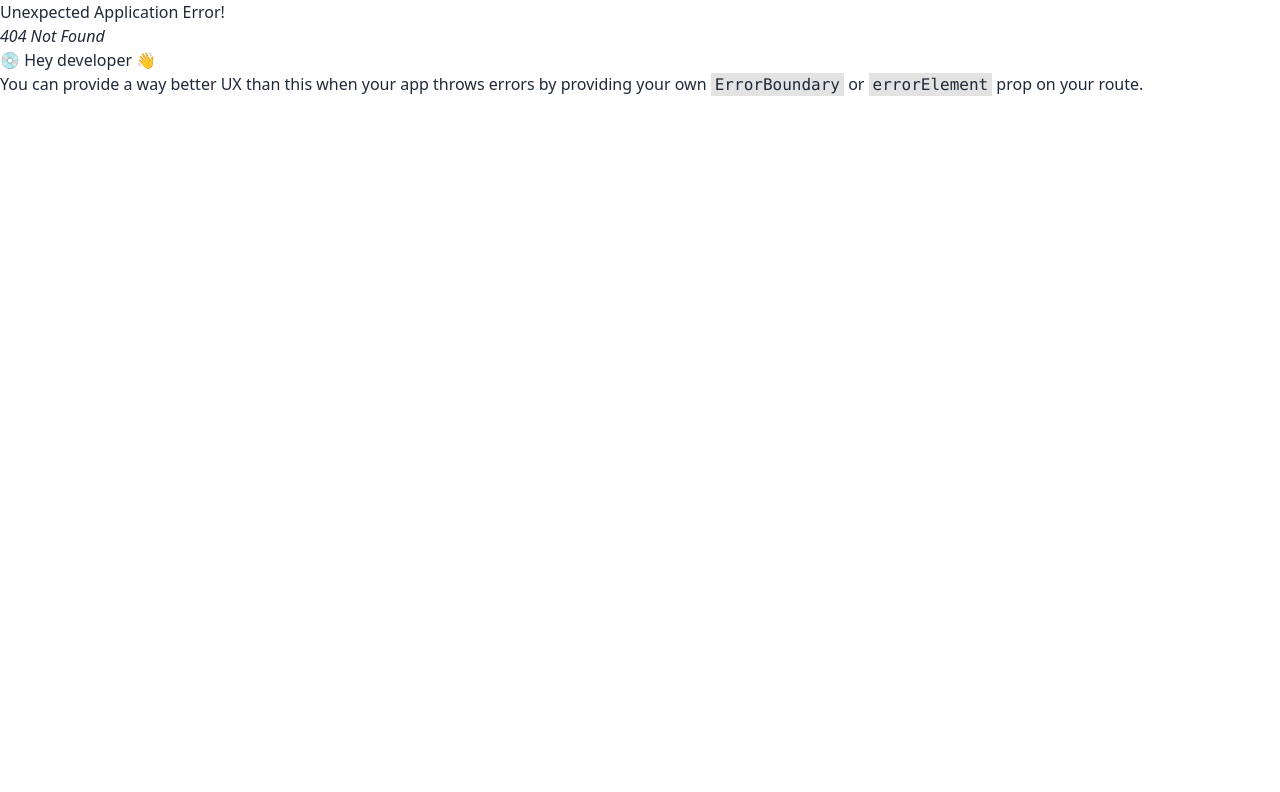
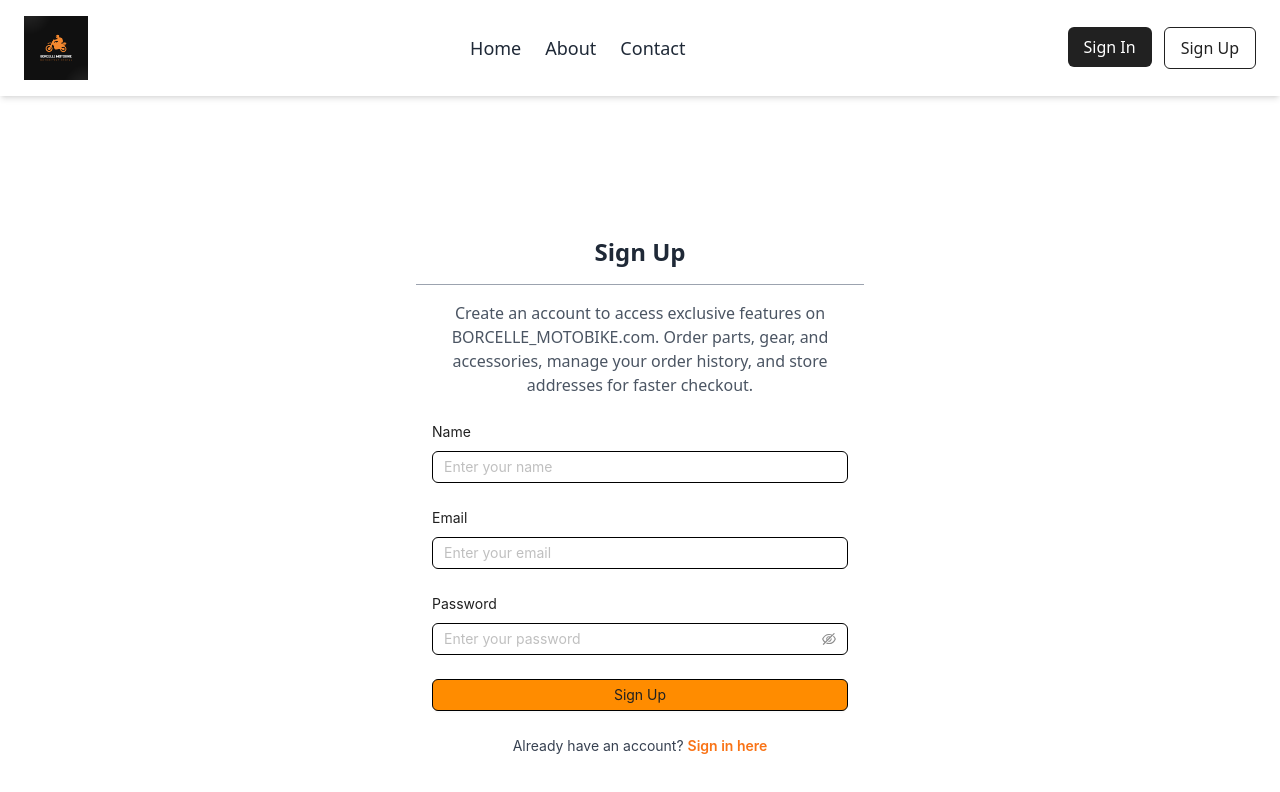
Before and after one commit to mohammad-salim-23/Assignment4BikeClient, a React (Vite) app: page /signup in a window 1280 px wide. Before the commit this address had no page. Shown: the top 792 px of the page. Built offline with nearby package versions, Linux system fonts and the light colour scheme.

Commit message:
Banner component add

```diff
--- /dev/null
+++ b/src/CSSdesign/All.css
@@ -0,0 +1,66 @@
+.img-style{
+    height: 500px;
+    width: 100%;
+    object-fit: cover;
+}
+.navbarr {
+    position: fixed;
+    top: 0;
+    left: 0;
+    width: 100%;
+
+    z-index: 1000;
+    box-shadow: 0 2px 4px rgba(0, 0, 0, 0.1);
+  }
+  .not-found-container {
+    display: flex;
+    flex-direction: column;
+    align-items: center;
+    justify-content: center;
+    height: 100vh;
+    text-align: center;
+  }
+
+  .not-found-image {
+    width: 300px;
+  }
+
+  .not-found-heading {
+    margin-top:20px;
+    font-size: 34px;
+  }
+
+  .not-found-text {
+    margin-top:10px;
+    font-size: 17px;
+  }
+
+  .not-found-link {
+    margin-top:20px;
+    font-size:17px;
+    color: #007bff;
+    text-decoration: none;
+    transition: color 0.3s ease;
+  }
+
+  .not-found-link:hover {
+    color: #0056b3;
+  }
+  .class-card {
+    padding: 20px;
+    background: #fff;
+    border: 1px solid #ddd;
+    border-radius: 8px;
+    text-align: center;
+}
+
+.class-card img {
+    width: 100%;
+    height: auto;
+    border-radius: 8px;
+}
+
+.class-card h3 {
+    margin: 10px 0;
+    font-size: 1.2em;
+}
--- /dev/null
+++ b/src/pages/Home/Banner.tsx
@@ -0,0 +1,59 @@
+import "../../CSSdesign/All.css";
+
+const Banner = () => {
+  return (
+    <div className="carousel w-full img-style mt-12">
+      <div id="slide1" className="carousel-item relative w-full">
+        <img
+          src="https://i.pinimg.com/736x/58/3c/9f/583c9fb3ec2d0a3933941bde8403156c.jpg"
+          className="w-full rounded-xl object-cover"
+          alt="Bike Shop Banner"
+        />
+        <div className="absolute rounded-xl flex items-center h-full left-0 top-0 bg-gradient-to-r from-[#1E3A8A] to-[rgba(255, 255, 255, 0.7)]">
+          <div className="text-white space-y-6 p-6 md:pl-12 w-3/4 md:w-1/2">
+            <h2 className="text-3xl md:text-6xl font-bold">
+              Discover Your Perfect Ride 🚴‍♂️
+            </h2>
+            <p className="text-lg md:text-2xl">
+              Explore top-quality bikes and accessories for every adventure.
+            </p>
+            <button className="btn bg-secondaryColor text-lg px-6 py-2 rounded-lg shadow-md">
+              Shop Now
+            </button>
+          </div>
+        </div>
+        <div className="absolute flex justify-between items-center w-full px-4 bottom-4">
+          <a href="#slide4" className="btn btn-circle">❮</a>
+          <a href="#slide2" className="btn btn-circle">❯</a>
+        </div>
+      </div>
+
+      <div id="slide2" className="carousel-item relative w-full">
+        <img
+          src="https://i.pinimg.com/736x/4e/eb/2e/4eeb2e1c7862da649ea3edf086380c48.jpg"
+          className="w-full rounded-xl object-cover"
+          alt="Bike Shop Banner"
+        />
+        <div className="absolute rounded-xl flex items-center h-full left-0 top-0 bg-gradient-to-r from-[#1E3A8A] to-[rgba(255, 255, 255, 0.7)]">
+          <div className="text-white space-y-6 p-6 md:pl-12 w-3/4 md:w-1/2">
+            <h2 className="text-3xl md:text-6xl font-bold">
+              Unleash Your Cycling Passion 🌍
+            </h2>
+            <p className="text-lg md:text-2xl">
+              Premium bikes designed for every terrain and adventure.
+            </p>
+            <button className="btn text-lg px-6 py-2 rounded-lg shadow-md bg-secondaryColor">
+              Shop Now
+            </button>
+          </div>
+        </div>
+        <div className="absolute flex justify-between items-center w-full px-4 bottom-4">
+          <a href="#slide1" className="btn btn-circle">❮</a>
+          <a href="#slide3" className="btn btn-circle">❯</a>
+        </div>
+      </div>
+    </div>
+  );
+};
+
+export default Banner;
--- a/src/pages/Home/Home.tsx
+++ b/src/pages/Home/Home.tsx
@@ -1,7 +1,10 @@
+import Banner from "./Banner";
+
 const Home = ()=>{
     return (
         <div>
-            <h2>My Home</h2>
+
+            <Banner></Banner>
         </div>
     )
 }
--- /dev/null
+++ b/src/pages/SignUp.tsx
@@ -0,0 +1,145 @@
+import { useForm, Controller } from "react-hook-form";
+import { yupResolver } from "@hookform/resolvers/yup";
+import * as yup from "yup";
+import { SubmitHandler } from "react-hook-form";
+import { useAppDispatch } from "../redux/hooks";
+import { toast } from "sonner";
+import { verifyToken } from "../utils/verifyToken";
+import { TUser, setUser } from "../redux/features/auth/authSlice";
+import { Link, useNavigate } from "react-router-dom";
+import { Button, Row, Col, Form, Input } from "antd";
+import { useRegisterMutation } from "../redux/features/auth/authApi";
+
+// Validation schema with Yup
+const schema = yup.object().shape({
+  name: yup.string().required("Name is required"),
+  email: yup.string().email("Invalid email").required("Email is required"),
+  password: yup
+    .string()
+    .min(6, "Password must be at least 6 characters")
+    .required("Password is required"),
+});
+
+const SignUp = () => {
+  const dispatch = useAppDispatch();
+  const navigate = useNavigate();
+  const [register] = useRegisterMutation();
+
+  // React Hook Form Setup
+  const {
+    control,
+    handleSubmit,
+    formState: { errors },
+  } = useForm<{ name: string; email: string; password: string }>({
+    resolver: yupResolver(schema),
+  });
+
+  const onSubmit: SubmitHandler<{ name: string; email: string; password: string }> = async (data) => {
+    console.log(data);
+    const toastId = toast.loading("Signing up...");
+    try {
+      const userInfo = {
+        name: data.name,
+        email: data.email,
+        password: data.password,
+      };
+      const res = await register(userInfo).unwrap();
+
+      const user = verifyToken(res.data.accessToken) as TUser;
+      console.log(user);
+      dispatch(setUser({ user: user, token: res?.data?.accessToken }));
+      toast.success("Signed up successfully!", { id: toastId, duration: 2000 });
+      navigate("/");
+    } catch (err) {
+      console.error(err);
+      toast.error("Something went wrong", { id: toastId, duration: 2000 });
+    }
+  };
+
+  return (
+    <div className="flex flex-col justify-center items-center min-h-screen px-4">
+      <div className="max-w-md text-center">
+        <h1 className="text-2xl font-bold mb-2">Sign Up</h1>
+        <hr className="border-t border-gray-400 my-4" />
+        <p className="text-gray-600 mb-6">
+          Create an account to access exclusive features on BORCELLE_MOTOBIKE.com. Order parts, gear, and accessories, manage your order history, and store addresses for faster checkout.
+        </p>
+      </div>
+
+      <Row justify="center" align="middle" style={{ width: "100%" }}>
+        <Col xs={24} sm={16} md={12} lg={8}>
+          <Form onFinish={handleSubmit(onSubmit)} layout="vertical">
+            <Form.Item label="Name" validateStatus={errors.name ? "error" : ""} help={errors.name?.message}>
+              <Controller
+                name="name"
+                control={control}
+                render={({ field }) => (
+                  <Input
+                    {...field}
+                    placeholder="Enter your name"
+                    className="border border-black transition-all duration-300 hover:border-green-500"
+                  />
+                )}
+              />
+            </Form.Item>
+
+            <Form.Item label="Email" validateStatus={errors.email ? "error" : ""} help={errors.email?.message}>
+              <Controller
+                name="email"
+                control={control}
+                render={({ field }) => (
+                  <Input
+                    {...field}
+                    placeholder="Enter your email"
+                    className="border border-black transition-all duration-300 hover:border-green-500"
+                  />
+                )}
+              />
+            </Form.Item>
+
+            <Form.Item label="Password" validateStatus={errors.password ? "error" : ""} help={errors.password?.message}>
+              <Controller
+                name="password"
+                control={control}
+                render={({ field }) => (
+                  <Input.Password
+                    {...field}
+                    placeholder="Enter your password"
+                    className="border border-black transition-all duration-300 hover:border-green-500"
+                  />
+                )}
+              />
+            </Form.Item>
+
+            <Form.Item>
+              <Button className="bg-secondaryColor"
+                style={{
+                  color: "#212121",
+                  border: "1px solid black",
+                  transition: "border 0.3s ease",
+                }}
+                onMouseOver={(e) => (e.currentTarget.style.border = "1px solid orange")}
+                onMouseOut={(e) => (e.currentTarget.style.border = "1px solid black")}
+                type="default"
+                htmlType="submit"
+                block
+              >
+                Sign Up
+              </Button>
+            </Form.Item>
+
+          </Form>
+          <p className="text-gray-700 text-center mt-4">
+  Already have an account?{" "}
+  <Link to="/login" className="text-orange-500 hover:text-orange-700 font-semibold transition-all duration-300">
+    Sign in here
+  </Link>
+</p>
+
+        </Col>
+      </Row>
+    </div>
+  );
+};
+
+export default SignUp;
--- a/src/routes/routes.tsx
+++ b/src/routes/routes.tsx
@@ -5,6 +5,7 @@ import Login from "../pages/Login";
 import AdminDashboard from "../dashboard/admin/AdminDashboard";
 import UserDashboard from "../dashboard/user/UserDashboard";
 import ProtectedRoute from "../component/layout/ProtectedRoute";
+import SignUp from "../pages/SignUp";
 const router = createBrowserRouter([
     {
         path: "/",
@@ -18,6 +19,10 @@ const router = createBrowserRouter([
               path: "/login",
               element: <Login></Login>
             },
+            {
+                path: "/signup",
+                element : <SignUp></SignUp>
+            }
 
         ]
 
```
